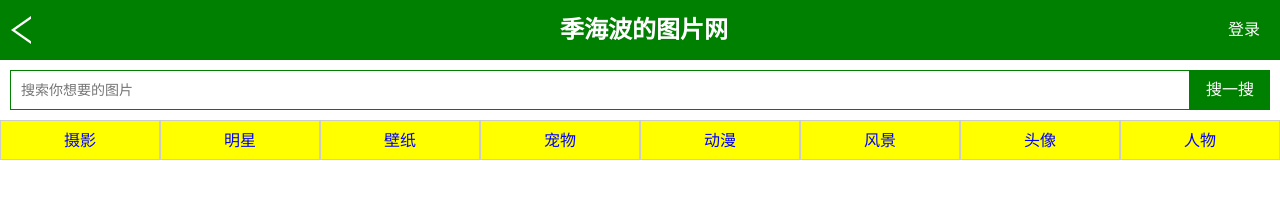
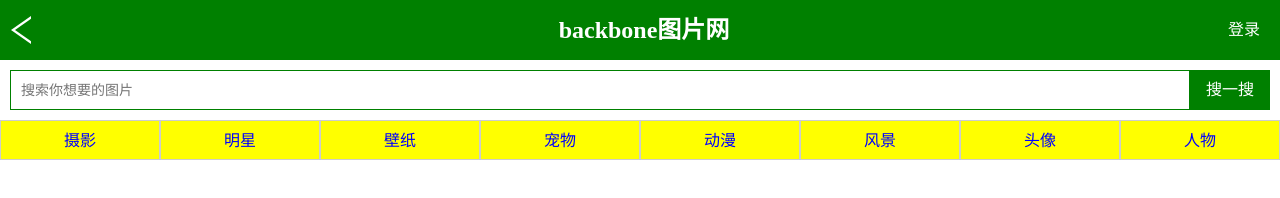
Before and after one commit to ioloveuu/Backbone.js-of-Demo, a plain HTML site: page index.html in a window 1280 px wide. Drawn offline with Linux system fonts and the light colour scheme; no server answers.

Commit message:
Update index.html

```diff
--- a/index.html
+++ b/index.html
@@ -18,12 +18,13 @@
 	}
 </style>
 <body>
+<!-- 	基于服务器环境     -->
 <div id="header">
 	<section id="list" class="list">
 		<header class="navbar">
 			<div class="back"><span></span><span></span></div>
 			<div class="login">登录</div>
-			<h1>季海波的图片网</h1>
+			<h1>backbone图片网</h1>
 		</header>
 		<div class="search">
 			<input type="text" class="search-input" placeholder="搜索你想要的图片">
```
